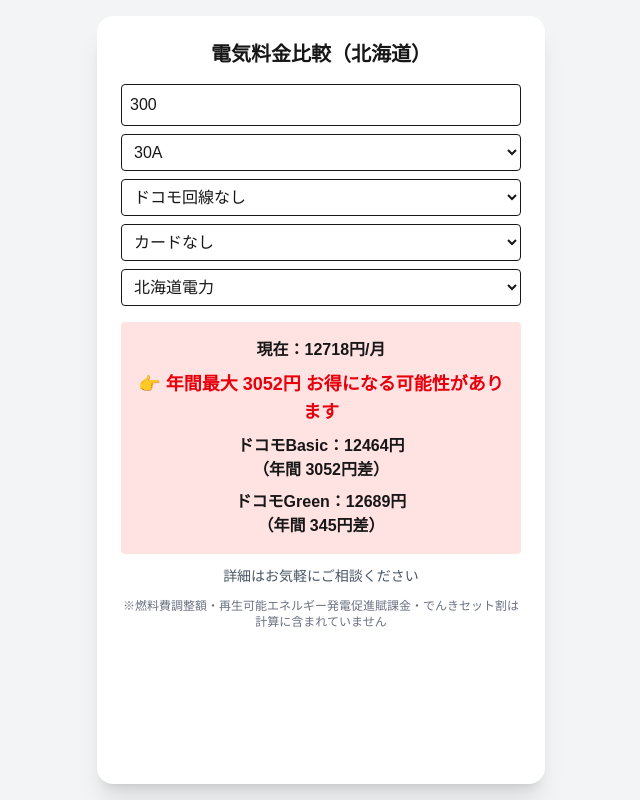
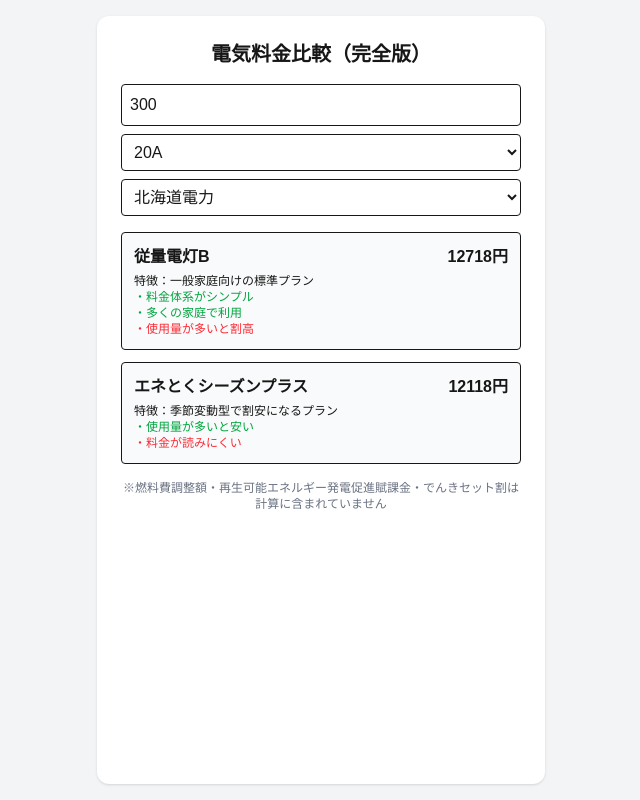
Before and after one commit to takahashikai919-art/electric-app, a Next.js app: page / in a window 1280 px wide. Shown: the whole page, without its empty margins (319-959 px from the left). Built offline with nearby package versions, Linux system fonts and the light colour scheme.

Commit message:
完全版 比較＋説明＋注意書き

```diff
--- a/app/page.tsx
+++ b/app/page.tsx
@@ -1,85 +1,60 @@
 "use client";
 import { useState } from "react";
+import { plansData } from "../data/plans";
 
 export default function Home() {
-  const [kwh, setKwh] = useState<number>(300);
-  const [amp, setAmp] = useState<number>(30);
-  const [career, setCareer] = useState<string>("no");
-  const [card, setCard] = useState<string>("none");
-  const [current, setCurrent] = useState<string>("北海道電力");
+  const [kwh, setKwh] = useState(300);
+  const [amp, setAmp] = useState(30);
+  const [company, setCompany] = useState("北海道電力");
 
-  const baseTable: Record<number, number> = {
-    20: 759,
-    30: 1138,
-    40: 1518,
-    50: 1897,
-    60: 2277,
+  const calcPlan = (plan: any) => {
+    if (plan.type === "docomoBasic") {
+      return kwh * 40 * 0.97;
+    }
+
+    if (plan.type === "docomoGreen") {
+      return kwh * 40 + 500 - kwh * 40 * 0.1;
+    }
+
+    if (plan.flat) {
+      return kwh * plan.flat;
+    }
+
+    if (plan.rate) {
+      return kwh * 40 * plan.rate;
+    }
+
+    if (plan.tiers) {
+      let total = plan.base[amp] || 0;
+      let remaining = kwh;
+      let last = 0;
+
+      for (const t of plan.tiers) {
+        const use = Math.min(remaining, t.upTo - last);
+        total += use * t.rate;
+        remaining -= use;
+        last = t.upTo;
+        if (remaining <= 0) break;
+      }
+
+      return total;
+    }
+
+    return 0;
   };
 
-  const base = baseTable[amp] ?? 1138;
-
-  const calc = (k: number) => {
-    if (k <= 120) return k * 35;
-    if (k <= 300) return 120 * 35 + (k - 120) * 41;
-    return 120 * 35 + 180 * 41 + (k - 300) * 45;
-  };
-
-  const hokkaido = base + calc(kwh);
-
-  let basicRate = 0.02;
-  let greenRate = 0.04;
-
-  if (career === "docomo") {
-    basicRate += 0.01;
-    greenRate += 0.01;
-  }
-
-  if (card === "gold") greenRate += 0.01;
-  if (card === "platinum") greenRate += 0.05;
-
-  const basicPoint = hokkaido * basicRate;
-  const greenPoint = (hokkaido + 500) * greenRate;
-
-  const docomoBasic = hokkaido - basicPoint;
-  const docomoGreen = hokkaido + 500 - greenPoint;
-
-  const companies = [
-    { name: "北海道電力", rate: 1.0 },
-    { name: "北ガス電気", rate: 0.98 },
-    { name: "コープでんき", rate: 0.97 },
-    { name: "Looopでんき", rate: 0.95 },
-    { name: "ENEOSでんき", rate: 0.98 },
-    { name: "楽天でんき", rate: 1.0 },
-    { name: "auでんき", rate: 0.98 },
-    { name: "ソフトバンクでんき", rate: 0.99 },
-    { name: "HTBエナジー", rate: 0.97 },
-    { name: "シンエナジー", rate: 0.96 },
-    { name: "ミツウロコでんき", rate: 0.98 },
-    { name: "オクトパスエナジー", rate: 0.96 },
-    { name: "CDエナジー", rate: 0.96 },
-    { name: "エネワンでんき", rate: 0.97 },
-    { name: "Japan電力", rate: 0.95 },
-  ];
-
-  const companyCosts = companies.map(c => ({
-    name: c.name,
-    cost: hokkaido * c.rate,
+  const selected = plansData[company];
+  const results = selected.plans.map((p: any) => ({
+    ...p,
+    cost: calcPlan(p),
   }));
-
-  const currentCompany = companyCosts.find(c => c.name === current);
-
-  const diffBasic = currentCompany ? currentCompany.cost - docomoBasic : 0;
-  const diffGreen = currentCompany ? currentCompany.cost - docomoGreen : 0;
-
-  const yearlyBasic = diffBasic * 12;
-  const yearlyGreen = diffGreen * 12;
 
   return (
     <div className="min-h-screen bg-gray-100 flex justify-center p-4">
-      <div className="bg-white p-6 rounded-2xl shadow-xl w-full max-w-md">
+      <div className="bg-white p-6 rounded-xl w-full max-w-md shadow">
 
         <h1 className="text-xl font-bold text-center mb-4">
-          電気料金比較（北海道）
+          電気料金比較（完全版）
         </h1>
 
         <input
@@ -89,62 +64,49 @@
           className="w-full border p-2 mb-2 rounded"
         />
 
-        <select value={amp} onChange={(e) => setAmp(Number(e.target.value))}
+        <select value={amp} onChange={(e)=>setAmp(Number(e.target.value))}
           className="w-full border p-2 mb-2 rounded">
-          <option value={20}>20A</option>
-          <option value={30}>30A</option>
-          <option value={40}>40A</option>
-          <option value={50}>50A</option>
-          <option value={60}>60A</option>
-        </select>
-
-        <select value={career} onChange={(e) => setCareer(e.target.value)}
-          className="w-full border p-2 mb-2 rounded">
-          <option value="no">ドコモ回線なし</option>
-          <option value="docomo">ドコモ回線あり</option>
-        </select>
-
-        <select value={card} onChange={(e) => setCard(e.target.value)}
-          className="w-full border p-2 mb-2 rounded">
-          <option value="none">カードなし</option>
-          <option value="regular">dカード</option>
-          <option value="gold">dカードGOLD</option>
-          <option value="platinum">PLATINUM</option>
-        </select>
-
-        <select value={current} onChange={(e) => setCurrent(e.target.value)}
-          className="w-full border p-2 mb-4 rounded">
-          {companies.map(c => (
-            <option key={c.name} value={c.name}>{c.name}</option>
+          {[20,30,40,50,60].map(a=>(
+            <option key={a}>{a}A</option>
           ))}
         </select>
 
-        <div className="bg-red-100 p-4 rounded text-center font-bold mb-3">
-          <p>現在：{currentCompany?.cost.toFixed(0)}円/月</p>
+        <select value={company} onChange={(e)=>setCompany(e.target.value)}
+          className="w-full border p-2 mb-4 rounded">
+          {Object.keys(plansData).map(c=>(
+            <option key={c}>{c}</option>
+          ))}
+        </select>
 
-          <p className="mt-2 text-red-600 text-lg">
-            👉 年間最大 {Math.max(yearlyBasic, yearlyGreen).toFixed(0)}円 お得になる可能性があります
-          </p>
+        <div className="space-y-3">
+          {results.map((p:any,i:number)=>(
+            <div key={i} className="bg-gray-50 p-3 rounded border">
 
-          <p className="mt-2">
-            ドコモBasic：{docomoBasic.toFixed(0)}円
-            <br />
-            （年間 {yearlyBasic.toFixed(0)}円差）
-          </p>
+              <div className="flex justify-between font-bold">
+                <span>{p.name}</span>
+                <span>{p.cost.toFixed(0)}円</span>
+              </div>
 
-          <p className="mt-2">
-            ドコモGreen：{docomoGreen.toFixed(0)}円
-            <br />
-            （年間 {yearlyGreen.toFixed(0)}円差）
-          </p>
+              <p className="text-xs mt-1">特徴：{p.feature}</p>
+
+              <ul className="text-xs text-green-600">
+                {p.pros?.map((pro:string,idx:number)=>(
+                  <li key={idx}>・{pro}</li>
+                ))}
+              </ul>
+
+              <ul className="text-xs text-red-500">
+                {p.cons?.map((con:string,idx:number)=>(
+                  <li key={idx}>・{con}</li>
+                ))}
+              </ul>
+
+            </div>
+          ))}
         </div>
 
-        <p className="text-sm text-center text-gray-600">
-          詳細はお気軽にご相談ください
-        </p>
-
-        {/* 🔥 注意書き（更新済み） */}
-        <p className="text-xs text-gray-500 mt-3 text-center">
+        {/* 🔥 注意書き */}
+        <p className="text-xs text-gray-500 mt-4 text-center">
           ※燃料費調整額・再生可能エネルギー発電促進賦課金・でんきセット割は計算に含まれていません
         </p>
 
--- /dev/null
+++ b/data/plans.ts
@@ -0,0 +1,100 @@
+export const plansData: any = {
+  "北海道電力": {
+    plans: [
+      {
+        name: "従量電灯B",
+        base: {20:759,30:1138,40:1518,50:1897,60:2277},
+        tiers: [
+          { upTo:120, rate:35 },
+          { upTo:300, rate:41 },
+          { upTo:Infinity, rate:45 },
+        ],
+        feature: "一般家庭向けの標準プラン",
+        pros: ["料金体系がシンプル", "多くの家庭で利用"],
+        cons: ["使用量が多いと割高"]
+      },
+      {
+        name: "エネとくシーズンプラス",
+        base: {30:1138,40:1518,50:1897,60:2277},
+        tiers: [
+          { upTo:120, rate:33 },
+          { upTo:300, rate:39 },
+          { upTo:Infinity, rate:43 },
+        ],
+        feature: "季節変動型で割安になるプラン",
+        pros: ["使用量が多いと安い"],
+        cons: ["料金が読みにくい"]
+      },
+    ],
+  },
+
+  "北ガス電気": {
+    plans: [
+      {
+        name: "従量電灯B",
+        base: {30:1100,40:1480,50:1860,60:2240},
+        tiers: [
+          { upTo:120, rate:34 },
+          { upTo:300, rate:40 },
+          { upTo:Infinity, rate:44 },
+        ],
+        feature: "標準的な家庭向けプラン",
+        pros: ["切替しやすい"],
+        cons: ["大幅な節約は難しい"]
+      },
+      {
+        name: "ガスセット",
+        base: {30:1000,40:1400,50:1800,60:2200},
+        tiers: [
+          { upTo:120, rate:33 },
+          { upTo:300, rate:39 },
+          { upTo:Infinity, rate:43 },
+        ],
+        feature: "ガスとセットで安くなる",
+        pros: ["ガス利用者に有利"],
+        cons: ["単体だと微妙"]
+      },
+    ],
+  },
+
+  "コープでんき": {
+    plans: [
+      {
+        name: "標準プラン",
+        base: {30:1100,40:1500,50:1900,60:2300},
+        tiers: [
+          { upTo:120, rate:34 },
+          { upTo:300, rate:40 },
+          { upTo:Infinity, rate:44 },
+        ],
+        feature: "安心志向の電力",
+        pros: ["信頼性が高い"],
+        cons: ["最安ではない"]
+      },
+    ],
+  },
+
+  "ドコモでんき": {
+    plans: [
+      {
+        name: "Basic",
+        type: "docomoBasic",
+        feature: "ポイント還元型",
+        pros: ["dポイント付与"],
+        cons: ["料金自体は最安でない場合あり"]
+      },
+      {
+        name: "Green",
+        type: "docomoGreen",
+        feature: "高還元＋再エネ",
+        pros: ["還元率が高い"],
+        cons: ["+500円あり"]
+      },
+    ],
+  },
+
+  // 簡易30社
+  "Looopでんき": { plans:[{ name:"スマート", flat:30, feature:"基本料なし", pros:["シンプル"], cons:["変動リスク"] }] },
+  "ENEOSでんき": { plans:[{ name:"Vプラン", rate:0.98, feature:"車連携", pros:["ガソリン割"], cons:["単体弱い"] }] },
+  "楽天でんき": { plans:[{ name:"シンプル", flat:30, feature:"楽天連携", pros:["ポイント"], cons:["単価高め"] }] },
+};
```
